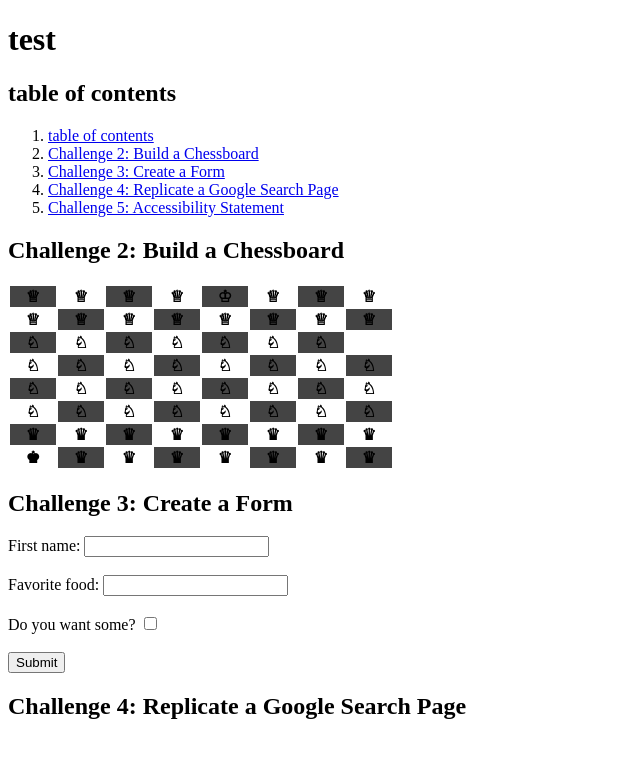
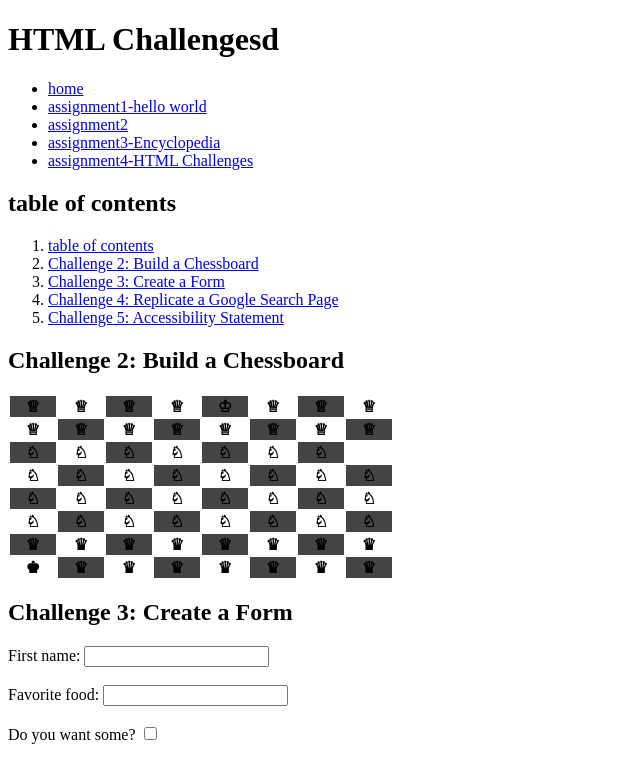
Before and after one commit to eatpants/eatpants, a plain HTML site: page assignment4.html in a window 1280 px wide. Shown: the top 759 px of the page, without its empty margins (0-640 px from the left). Drawn offline with Linux system fonts and the light colour scheme.

Commit message:
Update assignment4.html

```diff
--- a/assignment4.html
+++ b/assignment4.html
@@ -5,8 +5,26 @@
     <title>Assignment 4</title>
   </head>
   <body>
-    <h1>test</h1>
-
+    <h1>HTML Challengesd</h1>
+    <div>
+      <ul id="navigation">
+        <li id="navi-home">
+          <a id="navi" href="./index.html" class="navi-active">home</a>
+        </li>
+        <li id="navi-assignment1">
+          <a id="navi" href="./assignment1.html" class="navi-active">assignment1-hello world</a>
+        </li>
+        <li id="navi-assignment2">
+          <a id="navi" href="./index.html" class="navi-active">assignment2</a>
+        </li>
+        <li id="navi-assignment3">
+          <a id="navi" href="./assignment3.html" class="navi-active">assignment3-Encyclopedia</a>
+        </li>
+        <li id="navi-assignment3">
+          <a id="navi" href="./assignment4.html" class="navi-active">assignment4-HTML Challenges</a>
+        </li>
+      </ul>
+    </div>
     <div>
       <h2 id="ch1">table of contents</h2>
       <ol>
```
